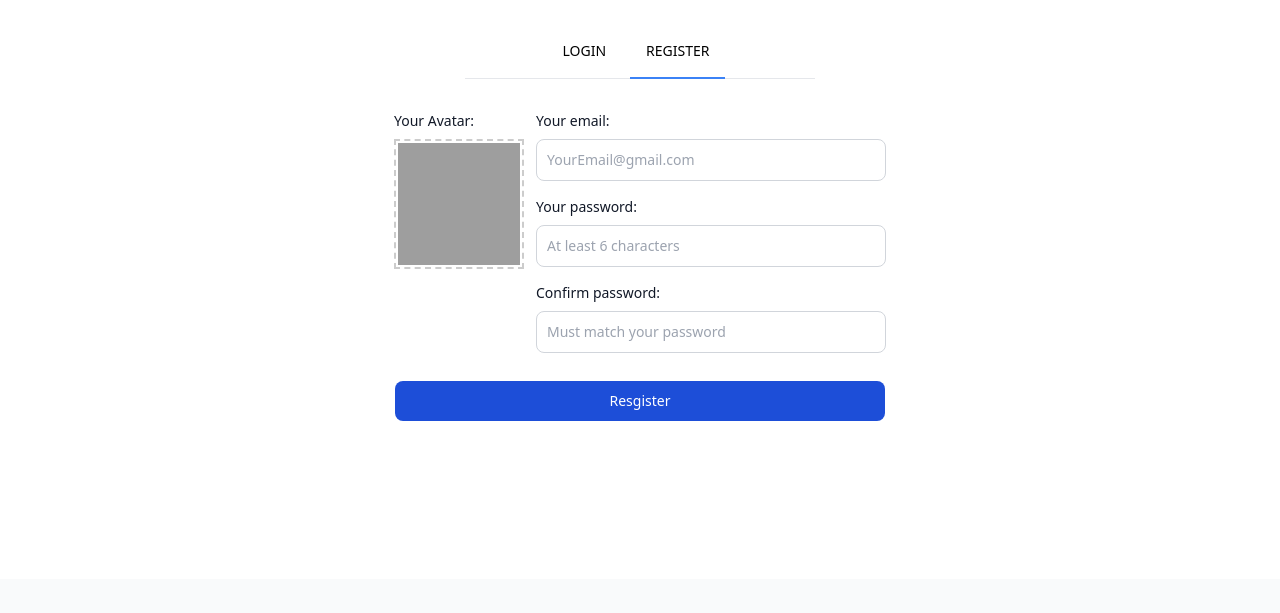
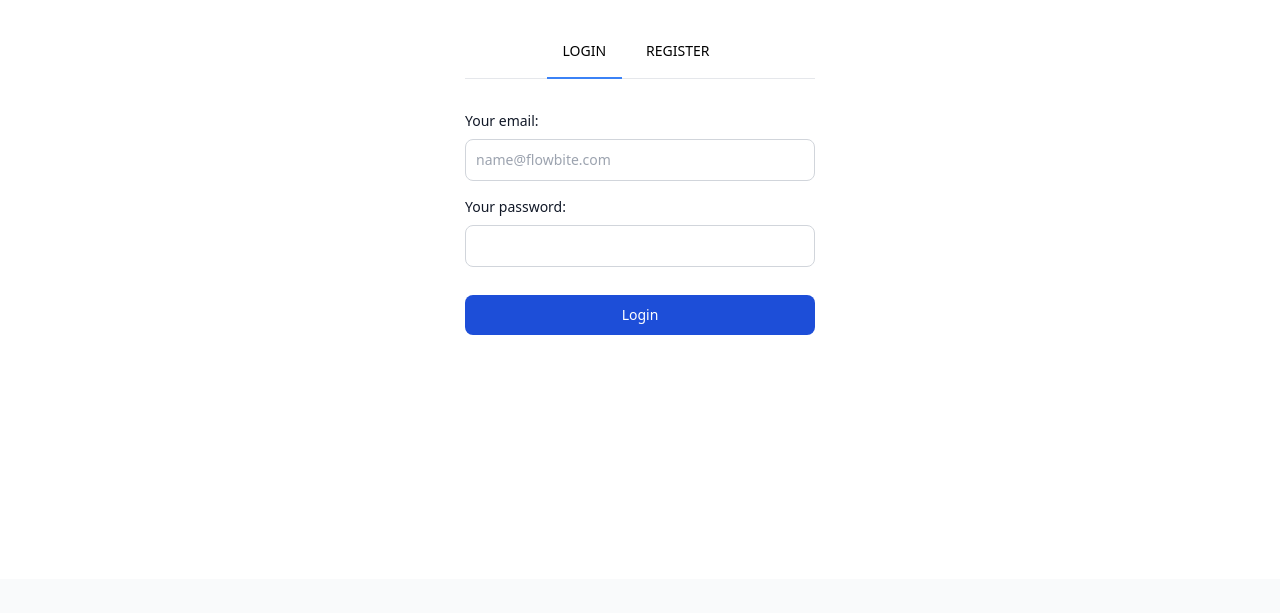
Before and after one commit to AnPhucPT/furniture-website-FE, a plain HTML site: page index.html at #!/login in a window 1280 px wide. Shown: the part 71-684 px from the top of the page. Drawn offline with nearby package versions, Linux system fonts and the light colour scheme; some packages are replaced by stand-ins of ours; grey boxes are pictures that could not be loaded.

Commit message:
update login

```diff
--- a/api/AuthApi.js
+++ b/api/AuthApi.js
@@ -11,8 +11,7 @@ function AuthApi(app) {
             registerWithAvatar(formData) {
                 return $http.post(getApiUrl('/auth/registerWithAvatar'), formData, {
                     headers: {
-                        'Content-Type': undefined,
-                        Authorization: 'Bearer ' + localStorage.getItem('access_token')
+                        'Content-Type': undefined
                     }
                 });
             }
--- a/controllers/AuthController.js
+++ b/controllers/AuthController.js
@@ -1,7 +1,7 @@
 import { convertToBlob } from '../utils/Utils.js';
 function AuthController(app) {
     app.controller('AuthController', function ($scope, $timeout, $rootScope, AuthService) {
-        $scope.activeTab = 2;
+        $scope.activeTab = 1;
         $scope.image =
             'https://media.istockphoto.com/id/1222357475/vector/image-preview-icon-picture-placeholder-for-website-or-ui-ux-design-vector-illustration.jpg?s=612x612&w=0&k=20&c=KuCo-dRBYV7nz2gbk4J9w1WtTAgpTdznHu55W9FjimE=';
         $scope.imageFile = null;
@@ -13,6 +13,10 @@ function AuthController(app) {
             email: '',
             password: '',
             confirmPassword: ''
+        };
+        $scope.errorMessageLogin = {
+            email: '',
+            password: ''
         };
         $scope.handleChangeFormLogin = () => {
             if ($scope.errorMessageLogin.email || $scope.errorMessageLogin.password) {
@@ -36,6 +40,7 @@ function AuthController(app) {
                 };
             }
         };
+
         $scope.formLogin = {
             email: '',
             password: ''
@@ -47,10 +52,21 @@ function AuthController(app) {
         };
 
         $scope.login = async () => {
+            if (!$scope.formLogin.email) {
+                $scope.errorMessageLogin.email = 'Email must not be empty ';
+            }
+
+            if (!$scope.formLogin.password) {
+                $scope.errorMessageLogin.password = 'Password must not be empty ';
+            } else {
                 const res = await AuthService.login($scope.formLogin);
                 console.log(res);
                 if (res?.data?.success) {
                     const { accessToken, accountDto } = res.data.data;
+                    accountDto.avatar =
+                        accountDto.avatar == null
+                            ? 'https://media.istockphoto.com/id/1222357475/vector/image-preview-icon-picture-placeholder-for-website-or-ui-ux-design-vector-illustration.jpg?s=612x612&w=0&k=20&c=KuCo-dRBYV7nz2gbk4J9w1WtTAgpTdznHu55W9FjimE='
+                            : accountDto.avatar;
                     localStorage.setItem('access_token', accessToken);
                     localStorage.setItem('user', JSON.stringify(accountDto));
                     $rootScope.isAdmin = accountDto.role === 'ROLE_ADMIN';
@@ -59,6 +75,7 @@ function AuthController(app) {
                     window.open('#!/', '_self');
                 } else {
                     alert(res?.data?.message || 'Server interval');
+                }
             }
         };
 
@@ -87,7 +104,6 @@ function AuthController(app) {
             } else if ($scope.formRegister.password !== $scope.formRegister.confirmPassword) {
                 $scope.errorMessageRegister.confirmPassword = 'Confirm password does not match ';
             } else if (document.getElementById('avatar').files[0]) {
-                console.log('Have image ');
                 const formData = new FormData();
                 formData.append(
                     'account',
@@ -96,7 +112,6 @@ function AuthController(app) {
                 formData.append('file', document.getElementById('avatar').files[0]);
                 try {
                     const res = await AuthService.registerWithAvatar(formData);
-                    console.log(res);
                     if (res?.data?.success) {
                         $timeout(function () {
                             showSuccessToast('Your account have been Register Successful');
@@ -108,10 +123,8 @@ function AuthController(app) {
                     Promise.reject(error);
                 }
             } else {
-                console.log('Don not Have image ');
                 try {
                     const res = await AuthService.register($scope.formRegister);
-                    console.log(res);
                     if (res?.data?.success) {
                         $timeout(function () {
                             showSuccessToast('Your account have been Register Successful');
--- a/pages/login.html
+++ b/pages/login.html
@@ -22,25 +22,25 @@
         </div>
         <div class="" id="myTabContent  ">
             <div ng-show="activeTab === 1" class="p-4 rounded-lg " id="profile" role="tabpanel" aria-labelledby="profile-tab">
-                <form class="max-w-[350px] mx-auto" name="loginForm" ng-submit="login(loginForm)">
-                    <div class="mb-6">
+                <form class="max-w-[350px] mx-auto" name="loginForm">
+                    <div class="">
                         <label for="email" class="block mb-2 text-left text-sm font-medium text-gray-900 dark:text-white">Your
                             email:</label>
-                        <input ng-change="handleChange()" ng-model="formLogin.email" type="email" name="email" id="email" class="bg-white border border-gray-300 text-gray-900 text-sm rounded-lg focus:ring-blue-500 focus:border-blue-500 block w-full p-2.5 dark:bg-gray-700 dark:border-gray-600 dark:placeholder-gray-400 dark:text-white dark:focus:ring-blue-500 dark:focus:border-blue-500" placeholder="name@flowbite.com" required>
-                        <div class="text-red-500 text-left text-sm pt-1 pb-3 py-1" ng-show="errorMessageLogin.email && loginForm.email.$valid" class="form-text text-danger">
+                        <input ng-change="handleChangeFormLogin()" ng-model="formLogin.email" type="email" name="email" id="email" class="bg-white border border-gray-300 text-gray-900 text-sm rounded-lg focus:ring-blue-500 focus:border-blue-500 block w-full p-2.5 dark:bg-gray-700 dark:border-gray-600 dark:placeholder-gray-400 dark:text-white dark:focus:ring-blue-500 dark:focus:border-blue-500" placeholder="name@flowbite.com">
+                        <div class="text-red-500 text-left text-sm pt-1 pb-3 ">
                             {{errorMessageLogin.email}}
                         </div>
                     </div>
-                    <div class="mb-6">
+                    <div class="">
                         <label for="password" class="block mb-2 text-left text-sm font-medium text-gray-900 dark:text-white">Your
                             password:</label>
-                        <input ng-change="handleChange()" ng-model="formLogin.password" type="password" name="password" id="password" class="bg-white border border-gray-300 text-gray-900 text-sm rounded-lg focus:ring-blue-500 focus:border-blue-500 block w-full p-2.5 dark:bg-gray-700 dark:border-gray-600 dark:placeholder-gray-400 dark:text-white dark:focus:ring-blue-500 dark:focus:border-blue-500" required>
-                        <div class="text-red-500 text-left text-sm pt-1 pb-3 " ng-show="errorMessageLogin.password" class="form-text text-danger">
+                        <input ng-change="handleChangeFormLogin()" ng-model="formLogin.password" type="password" name="password" id="password" class="bg-white border border-gray-300 text-gray-900 text-sm rounded-lg focus:ring-blue-500 focus:border-blue-500 block w-full p-2.5 dark:bg-gray-700 dark:border-gray-600 dark:placeholder-gray-400 dark:text-white dark:focus:ring-blue-500 dark:focus:border-blue-500">
+                        <div class="text-red-500 text-left text-sm pt-1 pb-3 ">
                             {{errorMessageLogin.password}}
                         </div>
                     </div>
 
-                    <button type="submit" class="text-white bg-blue-700 hover:bg-blue-800 focus:ring-4 focus:outline-none focus:ring-blue-300 font-medium rounded-lg text-sm w-full  px-6 py-2.5 text-center dark:bg-blue-600 dark:hover:bg-blue-700 dark:focus:ring-blue-800">Login</button>
+                    <button ng-click="login()" type="submit" class="text-white mt-3 bg-blue-700 hover:bg-blue-800 focus:ring-4 focus:outline-none focus:ring-blue-300 font-medium rounded-lg text-sm w-full  px-6 py-2.5 text-center dark:bg-blue-600 dark:hover:bg-blue-700 dark:focus:ring-blue-800">Login</button>
                 </form>
             </div>
             <div ng-show="activeTab === 2" class="p-4 rounded-lg  dark:bg-gray-800" id="dashboard" role="tabpanel" aria-labelledby="dashboard-tab">
@@ -59,7 +59,7 @@
                                 <label for="email" class="block mb-2 text-left text-sm font-medium text-gray-900 dark:text-white">Your
                                     email:</label>
                                 <input ng-change="handleChangeFormRegister()" ng-model="formRegister.email" type="email" name="email" id="email" class="bg-white border border-gray-300 text-gray-900 text-sm rounded-lg focus:ring-blue-500 focus:border-blue-500 block w-full p-2.5 dark:bg-gray-700 dark:border-gray-600 dark:placeholder-gray-400 dark:text-white dark:focus:ring-blue-500 dark:focus:border-blue-500" placeholder="YourEmail@gmail.com">
-                                <div class="text-red-500 text-left text-sm pt-1 pb-3 " class="form-text text-danger">
+                                <div class="text-red-500 text-left text-sm pt-1 pb-3 ">
                                     {{errorMessageRegister.email}}
                                 </div>
                             </div>
@@ -67,7 +67,7 @@
                                 <label for="password" class="block mb-2 text-left text-sm font-medium text-gray-900 dark:text-white">Your
                                     password:</label>
                                 <input ng-change="handleChangeFormRegister()" ng-model="formRegister.password" type="password" name="password" id="password" class="bg-white border border-gray-300 text-gray-900 text-sm rounded-lg focus:ring-blue-500 focus:border-blue-500 block w-full p-2.5 dark:bg-gray-700 dark:border-gray-600 dark:placeholder-gray-400 dark:text-white dark:focus:ring-blue-500 dark:focus:border-blue-500" placeholder="At least 6 characters">
-                                <div class="text-red-500 text-left text-sm pt-1 pb-3 " class="form-text text-danger">
+                                <div class="text-red-500 text-left text-sm pt-1 pb-3 ">
                                     {{errorMessageRegister.password}}
                                 </div>
                             </div>
@@ -75,7 +75,7 @@
                                 <label for="password" class="block mb-2 text-left text-sm font-medium text-gray-900 dark:text-white">Confirm
                                     password:</label>
                                 <input ng-change="handleChangeFormRegister()" ng-model="formRegister.confirmPassword" type="password" name="password" id="password" class="bg-white border border-gray-300 text-gray-900 text-sm rounded-lg focus:ring-blue-500 focus:border-blue-500 block w-full p-2.5 dark:bg-gray-700 dark:border-gray-600 dark:placeholder-gray-400 dark:text-white dark:focus:ring-blue-500 dark:focus:border-blue-500" placeholder="Must match your password">
-                                <div class="text-red-500 text-left text-sm pt-1 pb-3 " class="form-text text-danger">
+                                <div class="text-red-500 text-left text-sm pt-1 pb-3 ">
                                     {{errorMessageRegister.confirmPassword}}
                                 </div>
                             </div>
```
Lines whose indentation alone changed are shown as unchanged.
